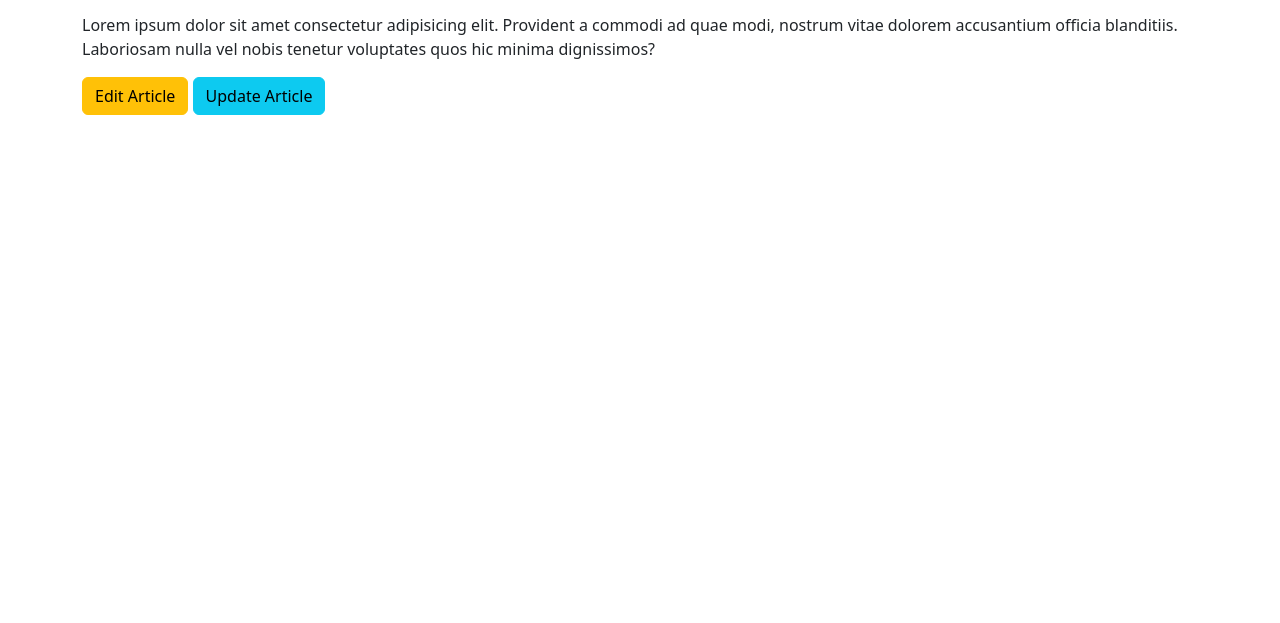
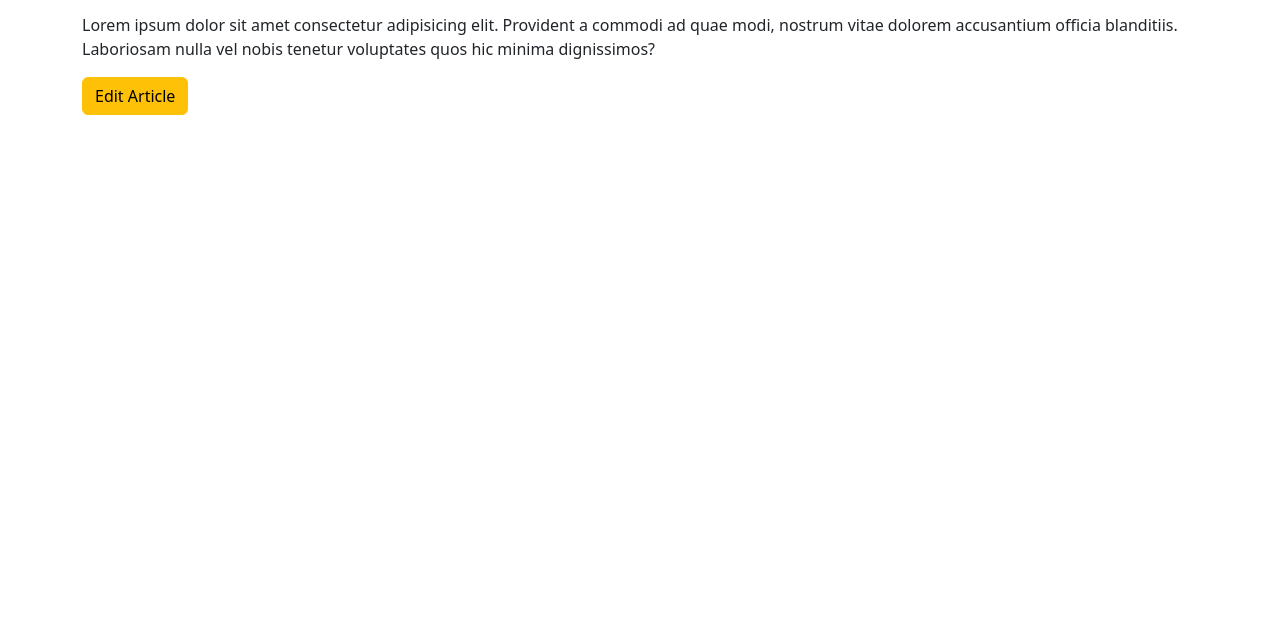
Before and after one commit to AbdelrahmanYehiaa/article, a plain HTML site: page art2.html in a window 1280 px wide. Shown: the part 177-800 px from the top of the page. Drawn offline with nearby package versions, Linux system fonts and the light colour scheme.

Commit message:
Update art2.html

```diff
--- a/art2.html
+++ b/art2.html
@@ -25,7 +25,6 @@
    Lorem ipsum dolor sit amet consectetur adipisicing elit. Provident a commodi ad quae modi, nostrum vitae dolorem accusantium officia blanditiis. Laboriosam nulla vel nobis tenetur voluptates quos hic minima dignissimos?
   </p>
   <a href="edit.html" class="btn btn-warning">Edit Article</a>
-  <a href="update.html" class="btn btn-info">Update Article</a>
 </div>
 </body>
 </html>
```
